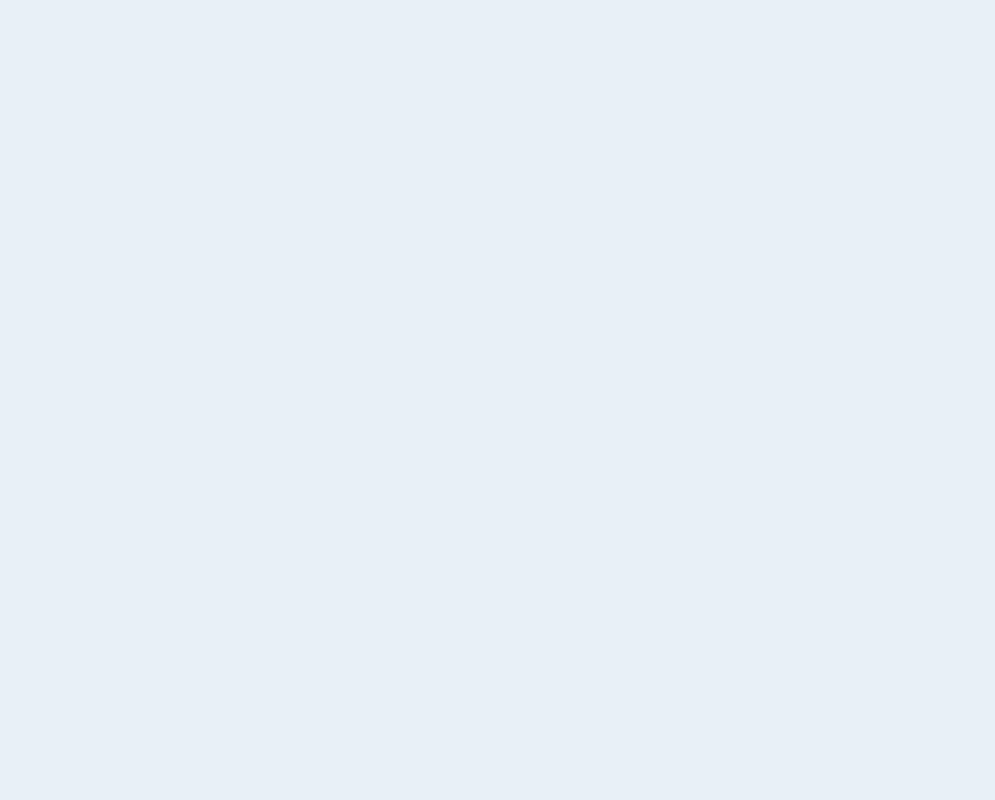
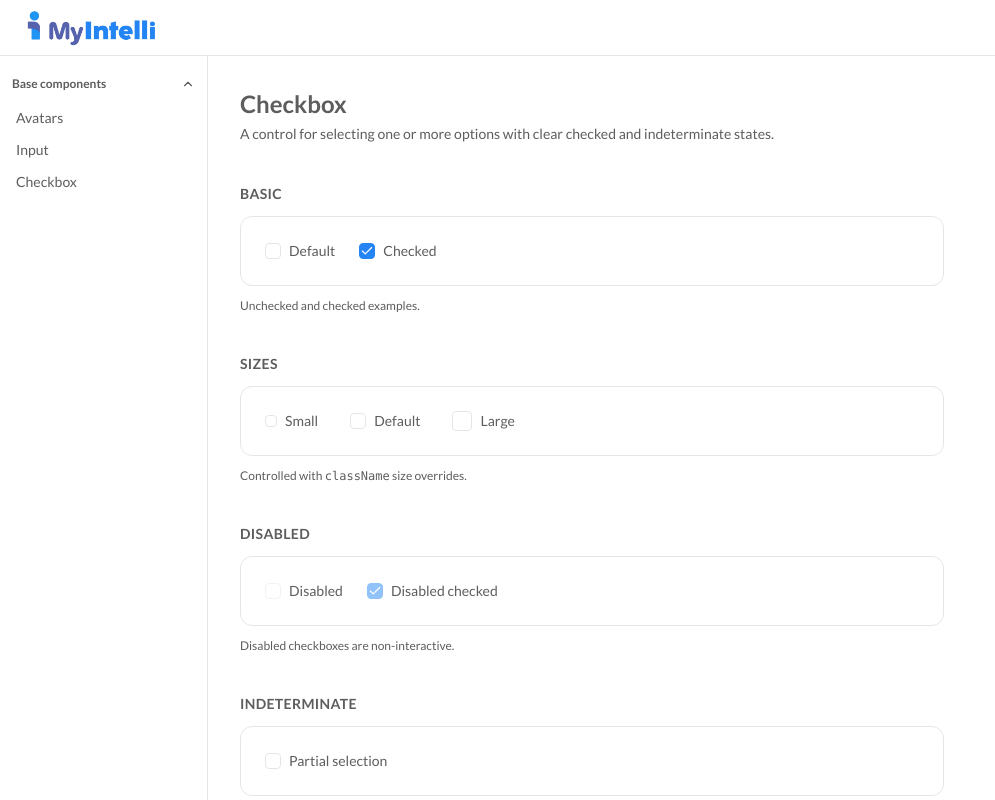
Before and after one commit to diegoAlexandre17/design-system-react, a React (Vite) app: page /components/checkbox in a window 1280 px wide. Before the commit this address had no page. Shown: the whole page, without its empty margins (0-995 px from the left). Built offline with nearby package versions, Linux system fonts and the light colour scheme.

Commit message:
LL CHECKBOX COMPONENT

```diff
--- /dev/null
+++ b/src/components/ui/checkbox.tsx
@@ -0,0 +1,30 @@
+import * as React from "react"
+import { Checkbox as CheckboxPrimitive } from "radix-ui"
+
+import { cn } from "@/lib/utils"
+import { CheckIcon } from "lucide-react"
+
+function Checkbox({
+  className,
+  ...props
+}: React.ComponentProps<typeof CheckboxPrimitive.Root>) {
+  return (
+    <CheckboxPrimitive.Root
+      data-slot="checkbox"
+      className={cn(
+        "peer relative flex size-4 shrink-0 items-center justify-center rounded-sm border border-input transition-colors outline-none group-has-disabled/field:opacity-50 after:absolute after:-inset-x-3 after:-inset-y-2 focus-visible:border-ring focus-visible:ring-3 focus-visible:ring-ring/50 disabled:cursor-not-allowed disabled:opacity-50 aria-invalid:border-destructive aria-invalid:ring-3 aria-invalid:ring-destructive/20 aria-invalid:aria-checked:border-primary dark:bg-input/30 dark:aria-invalid:border-destructive/50 dark:aria-invalid:ring-destructive/40 data-checked:border-primary data-checked:bg-primary data-checked:text-primary-foreground dark:data-checked:bg-primary",
+        className,
+      )}
+      {...props}
+    >
+      <CheckboxPrimitive.Indicator
+        data-slot="checkbox-indicator"
+        className="grid place-content-center text-current transition-none [&>svg]:size-3.5"
+      >
+        <CheckIcon color="white" />
+      </CheckboxPrimitive.Indicator>
+    </CheckboxPrimitive.Root>
+  )
+}
+
+export { Checkbox }
--- /dev/null
+++ b/src/pages/CheckBoxPage.tsx
@@ -0,0 +1,172 @@
+import { Checkbox } from "@/components/ui/checkbox"
+
+export default function CheckBoxPage() {
+  return (
+    <div className="p-8 max-w-3xl space-y-10">
+      <div>
+        <h1 className="text-2xl font-semibold text-foreground">Checkbox</h1>
+        <p className="mt-1 text-sm text-muted-foreground">
+          A control for selecting one or more options with clear checked and
+          indeterminate states.
+        </p>
+      </div>
+
+      {/* Basic */}
+      <section className="space-y-3">
+        <h2 className="text-sm font-semibold text-foreground uppercase tracking-wide">
+          Basic
+        </h2>
+        <div className="flex items-center gap-6 p-6 rounded-xl border border-border bg-muted/30">
+          <div className="flex items-center gap-2">
+            <Checkbox id="basic" />
+            <label htmlFor="basic" className="text-sm text-foreground">
+              Default
+            </label>
+          </div>
+          <div className="flex items-center gap-2">
+            <Checkbox id="basic-checked" checked />
+            <label htmlFor="basic-checked" className="text-sm text-foreground">
+              Checked
+            </label>
+          </div>
+        </div>
+        <p className="text-xs text-muted-foreground">
+          Unchecked and checked examples.
+        </p>
+      </section>
+
+      {/* Sizes */}
+      <section className="space-y-3">
+        <h2 className="text-sm font-semibold text-foreground uppercase tracking-wide">
+          Sizes
+        </h2>
+        <div className="flex items-center gap-8 p-6 rounded-xl border border-border bg-muted/30">
+          <div className="flex items-center gap-2">
+            <Checkbox id="size-sm" className="size-3" />
+            <label htmlFor="size-sm" className="text-sm text-foreground">
+              Small
+            </label>
+          </div>
+          <div className="flex items-center gap-2">
+            <Checkbox id="size-md" />
+            <label htmlFor="size-md" className="text-sm text-foreground">
+              Default
+            </label>
+          </div>
+          <div className="flex items-center gap-2">
+            <Checkbox id="size-lg" className="size-5" />
+            <label htmlFor="size-lg" className="text-sm text-foreground">
+              Large
+            </label>
+          </div>
+        </div>
+        <p className="text-xs text-muted-foreground">
+          Controlled with <code>className</code> size overrides.
+        </p>
+      </section>
+
+      {/* Disabled */}
+      <section className="space-y-3">
+        <h2 className="text-sm font-semibold text-foreground uppercase tracking-wide">
+          Disabled
+        </h2>
+        <div className="flex items-center gap-6 p-6 rounded-xl border border-border bg-muted/30">
+          <div className="flex items-center gap-2">
+            <Checkbox id="disabled" disabled />
+            <label htmlFor="disabled" className="text-sm text-muted-foreground">
+              Disabled
+            </label>
+          </div>
+          <div className="flex items-center gap-2">
+            <Checkbox id="disabled-checked" checked disabled />
+            <label
+              htmlFor="disabled-checked"
+              className="text-sm text-muted-foreground"
+            >
+              Disabled checked
+            </label>
+          </div>
+        </div>
+        <p className="text-xs text-muted-foreground">
+          Disabled checkboxes are non-interactive.
+        </p>
+      </section>
+
+      {/* Indeterminate */}
+      <section className="space-y-3">
+        <h2 className="text-sm font-semibold text-foreground uppercase tracking-wide">
+          Indeterminate
+        </h2>
+        <div className="flex items-center gap-6 p-6 rounded-xl border border-border bg-muted/30">
+          <div className="flex items-center gap-2">
+            <Checkbox id="indeterminate" checked="indeterminate" />
+            <label htmlFor="indeterminate" className="text-sm text-foreground">
+              Partial selection
+            </label>
+          </div>
+        </div>
+        <p className="text-xs text-muted-foreground">
+          Useful for parent items with mixed children.
+        </p>
+      </section>
+
+      {/* Invalid */}
+      <section className="space-y-3">
+        <h2 className="text-sm font-semibold text-foreground uppercase tracking-wide">
+          Invalid
+        </h2>
+        <div className="flex items-center gap-6 p-6 rounded-xl border border-border bg-muted/30">
+          <div className="flex items-center gap-2">
+            <Checkbox id="invalid" aria-invalid />
+            <label htmlFor="invalid" className="text-sm text-foreground">
+              Marked invalid
+            </label>
+          </div>
+          <div className="flex items-center gap-2">
+            <Checkbox id="invalid-checked" checked aria-invalid />
+            <label
+              htmlFor="invalid-checked"
+              className="text-sm text-foreground"
+            >
+              Invalid checked
+            </label>
+          </div>
+        </div>
+        <p className="text-xs text-muted-foreground">
+          Uses <code>aria-invalid</code> for destructive border and ring styles.
+        </p>
+      </section>
+
+      {/* With Description */}
+      <section className="space-y-3">
+        <h2 className="text-sm font-semibold text-foreground uppercase tracking-wide">
+          With Description
+        </h2>
+        <div className="space-y-4 p-6 rounded-xl border border-border bg-muted/30">
+          <label className="flex items-start gap-3">
+            <Checkbox id="terms" className="mt-0.5" />
+            <span className="space-y-1">
+              <span className="block text-sm font-medium text-foreground">
+                Accept terms
+              </span>
+              <span className="block text-xs text-muted-foreground">
+                You agree to the terms of service and privacy policy.
+              </span>
+            </span>
+          </label>
+          <label className="flex items-start gap-3">
+            <Checkbox id="updates" checked className="mt-0.5" />
+            <span className="space-y-1">
+              <span className="block text-sm font-medium text-foreground">
+                Product updates
+              </span>
+              <span className="block text-xs text-muted-foreground">
+                Receive occasional updates and feature announcements.
+              </span>
+            </span>
+          </label>
+        </div>
+      </section>
+    </div>
+  )
+}
--- a/src/routes/componentsRoutes.tsx
+++ b/src/routes/componentsRoutes.tsx
@@ -1,6 +1,7 @@
 import type { ReactNode } from "react"
 import AvatarPage from "@/pages/AvatarPage"
 import InputPage from "@/pages/InputPage"
+import CheckBoxPage from "@/pages/CheckBoxPage"
 
 export interface ComponentRoute {
   path: string
@@ -27,6 +28,11 @@ export const componentsSections: ComponentSection[] = [
         label: "Input",
         element: <InputPage />,
       },
+      {
+        path: "checkbox",
+        label: "Checkbox",
+        element: <CheckBoxPage />,
+      },
     ],
   },
 ]
```
